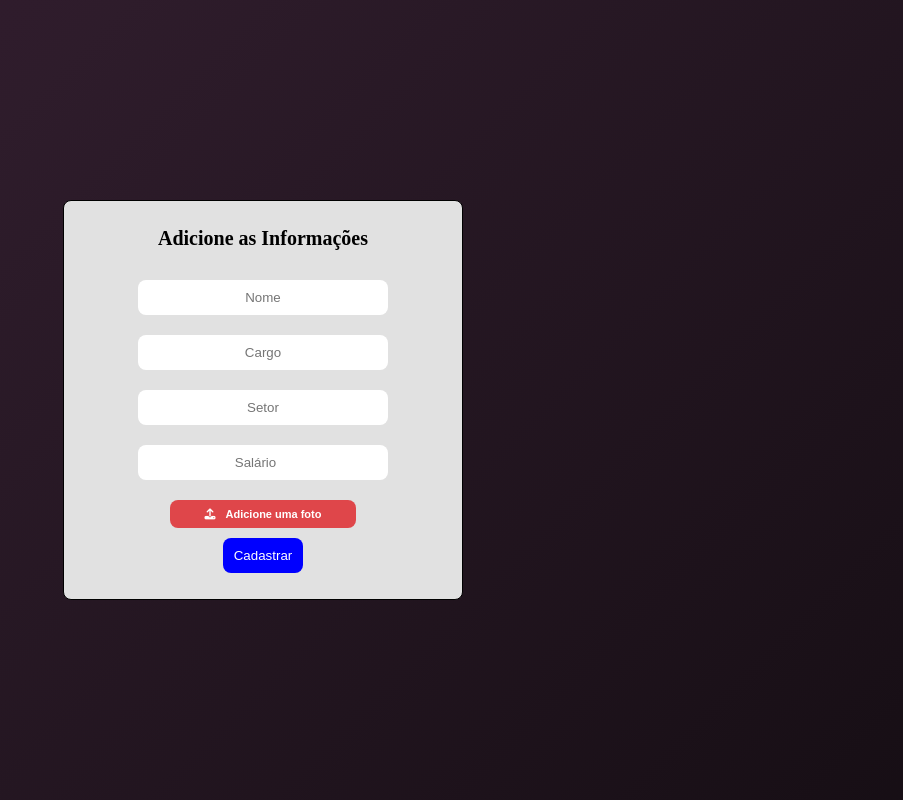
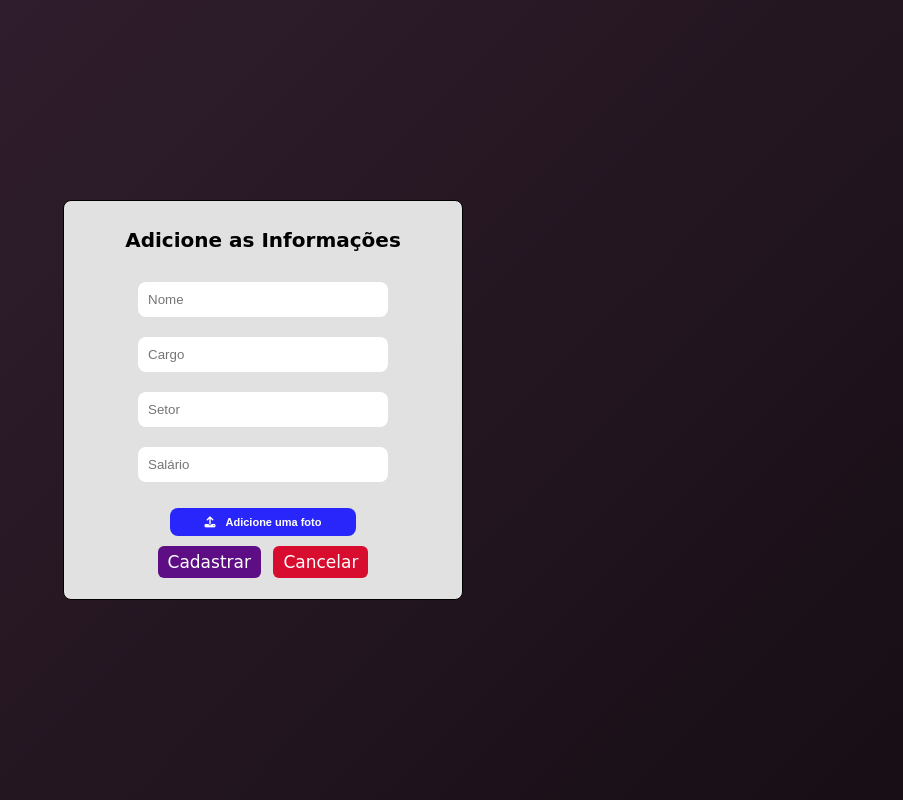
Before and after one commit to Athilas-Silva/crud-js, a website: page registro.html in a window 1280 px wide. Shown: the whole page, without its empty margins (377-1280 px from the left). Drawn offline with Linux system fonts and the light colour scheme.

Commit message:
update css
Atualização do CSS registro e remoção da tag "table" no HTML

```diff
--- a/css/registro.css
+++ b/css/registro.css
@@ -45,6 +45,8 @@ form{
 h3{
     font-size: 2rem;
     margin-bottom: 2rem;
+    font-family: cursive;
+    font-weight: bold;
 }
 
 input[type="file"]{
@@ -57,11 +59,39 @@ input[type="file"]{
     margin: 1rem 0;
     border-radius: 8px;
     border: none;
-    text-align: center;
+    padding-left: 10px;
+}
+
+.link{
+    float: center;
+    vertical-align: middle;
+    padding: 0.6rem 1rem;
+    color:white;
+    border-radius: 6px;
+    font-size: 17px;
+    font-family: cursive;
+    transition: .5s;
+}
+
+.link:nth-child(1){
+    background-color: #5d0e85;
+    margin-right: 1rem;
+}
+
+.link:nth-child(2){
+    background-color: #d80c2e;
+}
+
+.link:hover{
+    background-color: #4a1942;
+}
+
+.link:nth-child(2):hover{
+    background-color: #2926fb;
 }
 
 .customize{
-    background-color: #df464a;
+    background-color: #2926fb;
     color: white;
     font-family: sans-serif;
     font-weight: bold;
@@ -72,26 +102,16 @@ input[type="file"]{
     cursor: pointer;
     display: flex;
     align-items: center;
-    margin: 1rem 0;
+    margin: 1.6rem 0;
+    transition: .5s;
+}
+
+.customize:hover{
+    background-color: #df464a;
 }
 
 .customize i{
     margin-right: 1rem;
-}
-
-#btn{
-    border-radius: 8px;
-    height: 3.5rem;
-    width: 8rem;
-    border: none;
-    background-color: blue;
-    color: white;
-    cursor: pointer;
-    transition: .5s;
-}
-
-#btn:hover{
-    background-color: #2e1c2b;
 }
 
 @keyframes backgroundTransition{
--- a/registro.html
+++ b/registro.html
@@ -21,7 +21,10 @@
                 <i class="fas fa-upload"></i>
                 Adicione uma foto
             </label>
-            <button class="input-field fourth" id="btn">Cadastrar</button>
+            <div>
+                <a class="input-field fourth link" href="/dashboard.html">Cadastrar</a>
+                <a class="input-field fourth link" href="/dashboard.html">Cancelar</a>
+            </div>
         </form>
     </div>
 </body>
```
